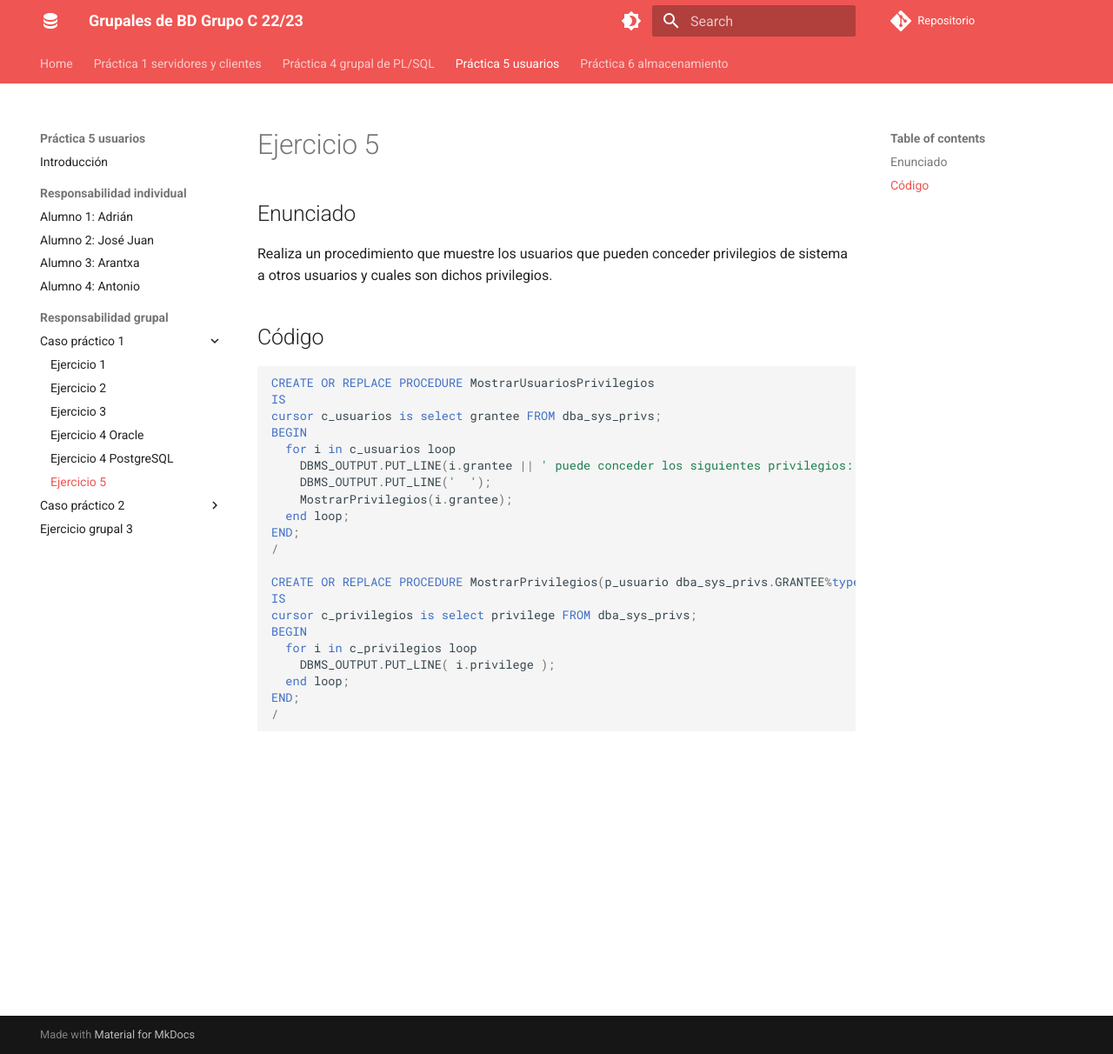
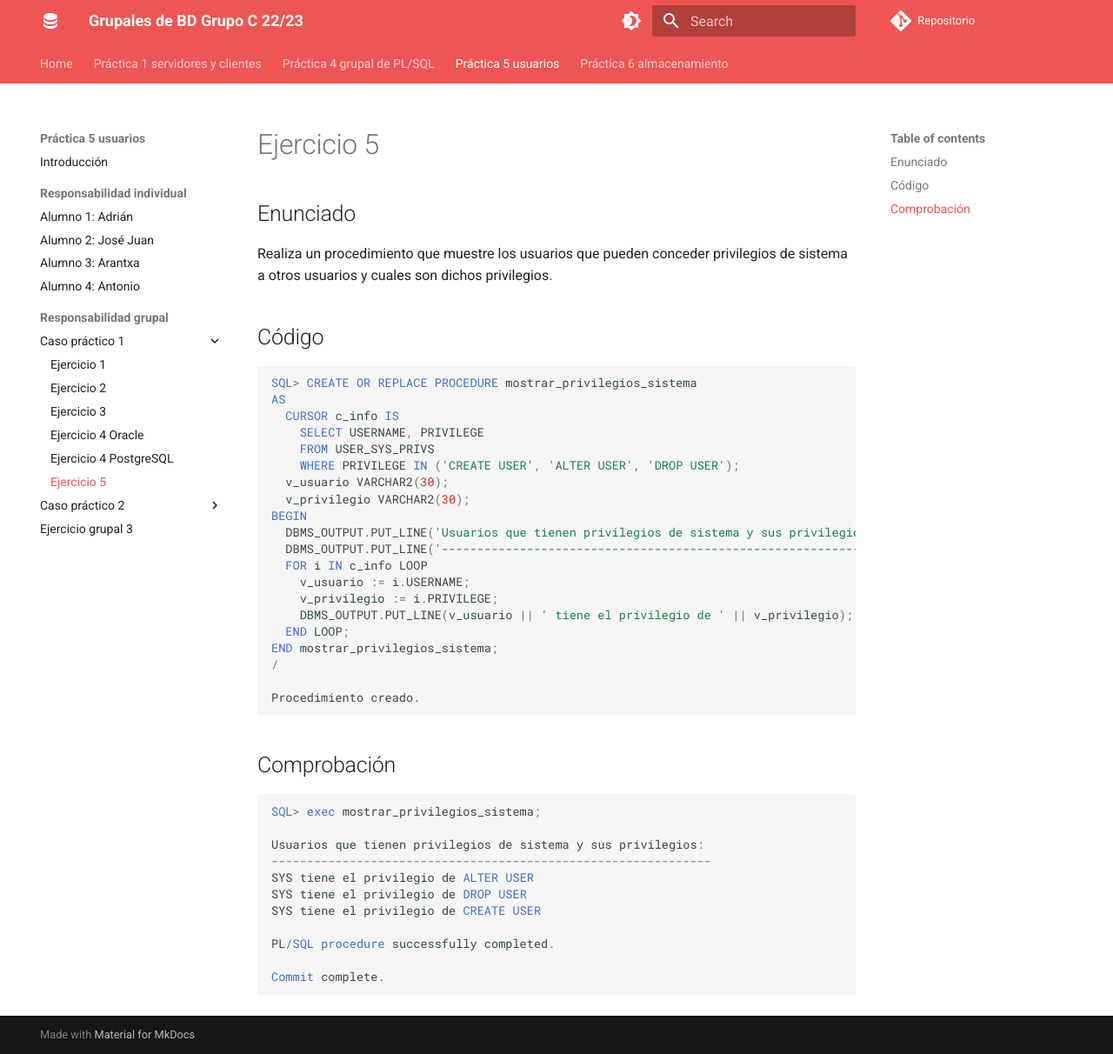
Before and after one commit to adriasir123/grupalesbdc, an MkDocs documentation site: the page built from docs/p5-usuarios/rg/caso-practico-1-ej5.md, in a window 1280 px wide and 1212 px high. Shown: the whole window at 87% size. Built offline with MkDocs 1.6.1 and Material for MkDocs 9.7.7, drawn with Linux system fonts in a browser that asks for light colours; comment, search, counter and statistics services are not loaded.

Commit message:
Añado una ultima comprobación que he realizado

````diff
--- a/docs/p5-usuarios/rg/caso-practico-1-ej5.md
+++ b/docs/p5-usuarios/rg/caso-practico-1-ej5.md
@@ -7,25 +7,40 @@ Realiza un procedimiento que muestre los usuarios que pueden conceder privilegio
 ## Código
 
 ```sql
-CREATE OR REPLACE PROCEDURE MostrarUsuariosPrivilegios
-IS
-cursor c_usuarios is select grantee FROM dba_sys_privs;
+SQL> CREATE OR REPLACE PROCEDURE mostrar_privilegios_sistema
+AS
+  CURSOR c_info IS
+    SELECT USERNAME, PRIVILEGE
+    FROM USER_SYS_PRIVS
+    WHERE PRIVILEGE IN ('CREATE USER', 'ALTER USER', 'DROP USER');
+  v_usuario VARCHAR2(30);
+  v_privilegio VARCHAR2(30);
 BEGIN
-  for i in c_usuarios loop
-    DBMS_OUTPUT.PUT_LINE(i.grantee || ' puede conceder los siguientes privilegios: ');
-    DBMS_OUTPUT.PUT_LINE('  ');
-    MostrarPrivilegios(i.grantee);
-  end loop;
-END;
+  DBMS_OUTPUT.PUT_LINE('Usuarios que tienen privilegios de sistema y sus privilegios:');
+  DBMS_OUTPUT.PUT_LINE('--------------------------------------------------------------');
+  FOR i IN c_info LOOP
+    v_usuario := i.USERNAME;
+    v_privilegio := i.PRIVILEGE;
+    DBMS_OUTPUT.PUT_LINE(v_usuario || ' tiene el privilegio de ' || v_privilegio);
+  END LOOP;
+END mostrar_privilegios_sistema;
 /
 
-CREATE OR REPLACE PROCEDURE MostrarPrivilegios(p_usuario dba_sys_privs.GRANTEE%type)
-IS
-cursor c_privilegios is select privilege FROM dba_sys_privs;
-BEGIN
-  for i in c_privilegios loop
-    DBMS_OUTPUT.PUT_LINE( i.privilege );
-  end loop;
-END;
-/
+Procedimiento creado.
 ```
+
+## Comprobación
+
+```sql
+SQL> exec mostrar_privilegios_sistema;
+
+Usuarios que tienen privilegios de sistema y sus privilegios:
+--------------------------------------------------------------
+SYS tiene el privilegio de ALTER USER
+SYS tiene el privilegio de DROP USER
+SYS tiene el privilegio de CREATE USER
+
+PL/SQL procedure successfully completed.
+
+Commit complete.
+```
````
